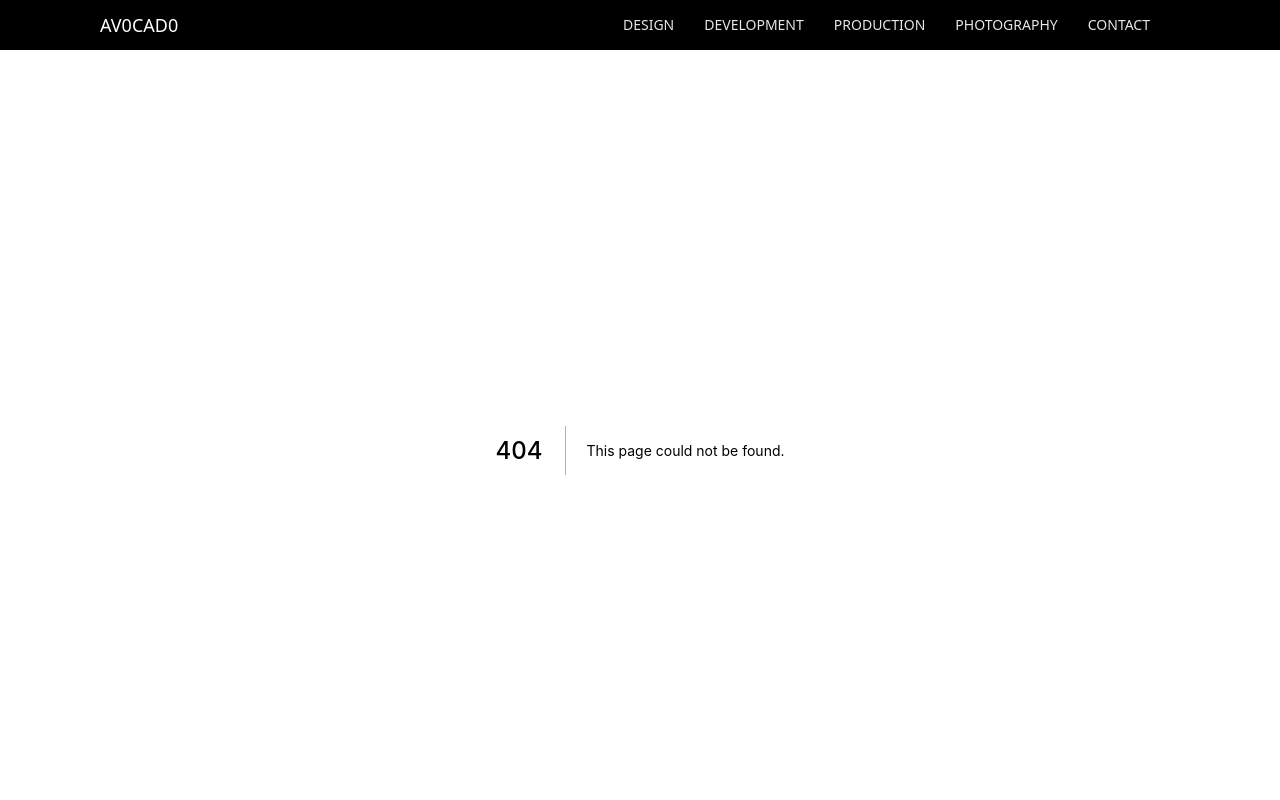
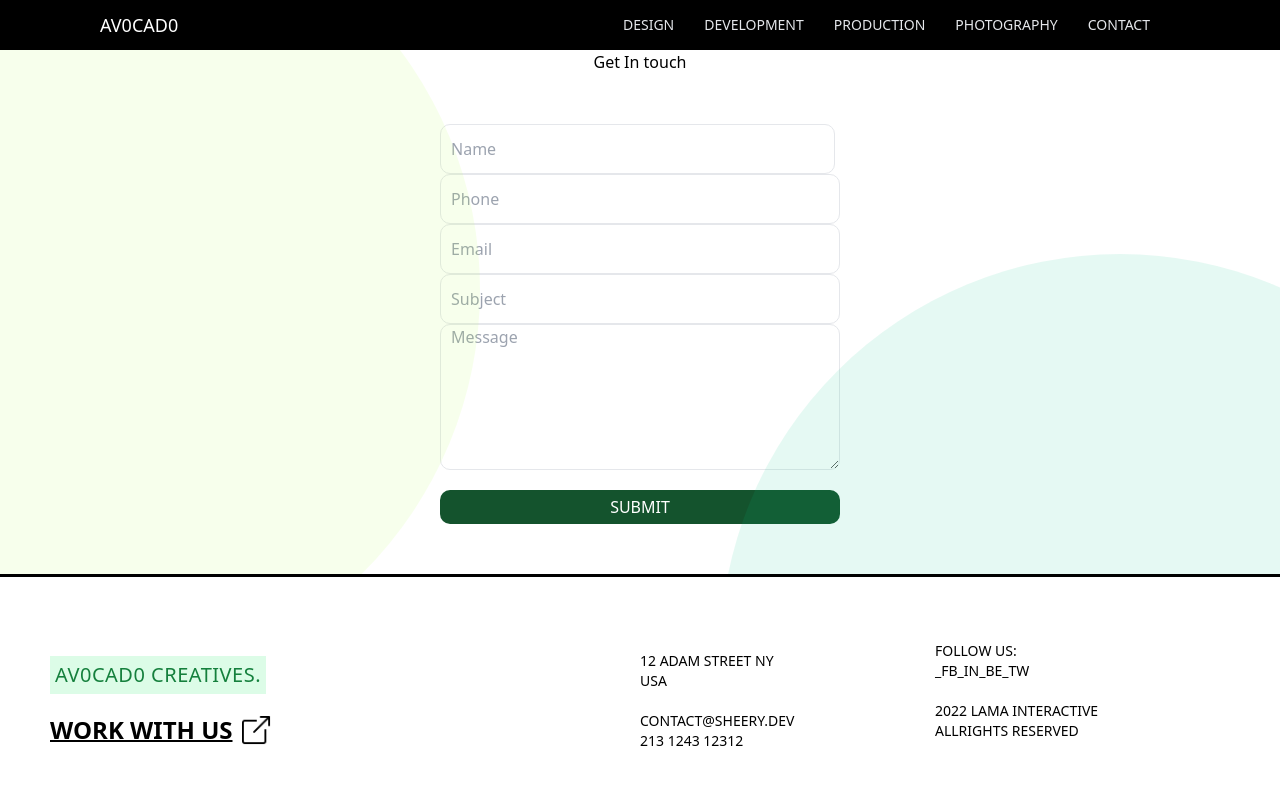
Before and after one commit to Shaghayegh-93/agancy-app, a Next.js app: page /contact in a window 1280 px wide. Before the commit this address had no page. Shown: the top 800 px of the page. Built offline with nearby package versions, Linux system fonts and the light colour scheme.

Commit message:
add contact page to pages folder

```diff
--- /dev/null
+++ b/pages/contact.js
@@ -0,0 +1,48 @@
+import Circle from "../components/Circle";
+import React from "react";
+
+const contact = () => {
+  return (
+    <div className="flex items-center justify-center flex-col overflow-hidden relative">
+      <Circle backgroundColor="#b0ff49" left="-40vh" top="-20vh" />
+      <Circle backgroundColor="#01c686" right="-30vh" bottom="-60vh" />
+      <h1>Get In touch</h1>
+      <form className="w-[500px] h-[500px] p-[50px] flex flex-wrap ">
+        <input
+          type={"text"}
+          placeholder="Name"
+          className="flex-1 h-[50px] pl-[10px] border mr-[5px] rounded-[10px]"
+        ></input>
+        <input
+          type={"tel"}
+          placeholder="Phone"
+          className="flex-1 h-[50px] pl-[10px] border rounded-[10px]"
+        ></input>
+        <input
+          type={"email"}
+          placeholder="Email"
+          className="border w-full h-[50px] pl-[10px] rounded-[10px]"
+        ></input>
+        <input
+          type={"text"}
+          placeholder="Subject"
+          className="border  w-full h-[50px] pl-[10px] rounded-[10px]"
+        ></input>
+        <textarea
+          type={"text"}
+          placeholder="Message"
+          rows={6}
+          className="border w-full pl-[10px] rounded-[10px]"
+        ></textarea>
+        <button
+          type={"submit"}
+          className=" w-full mt-5 bg-green-900 text-white py-[5px] px-[10px] text-base cursor-pointer rounded-[10px]"
+        >
+          SUBMIT
+        </button>
+      </form>
+    </div>
+  );
+};
+
+export default contact;
```
